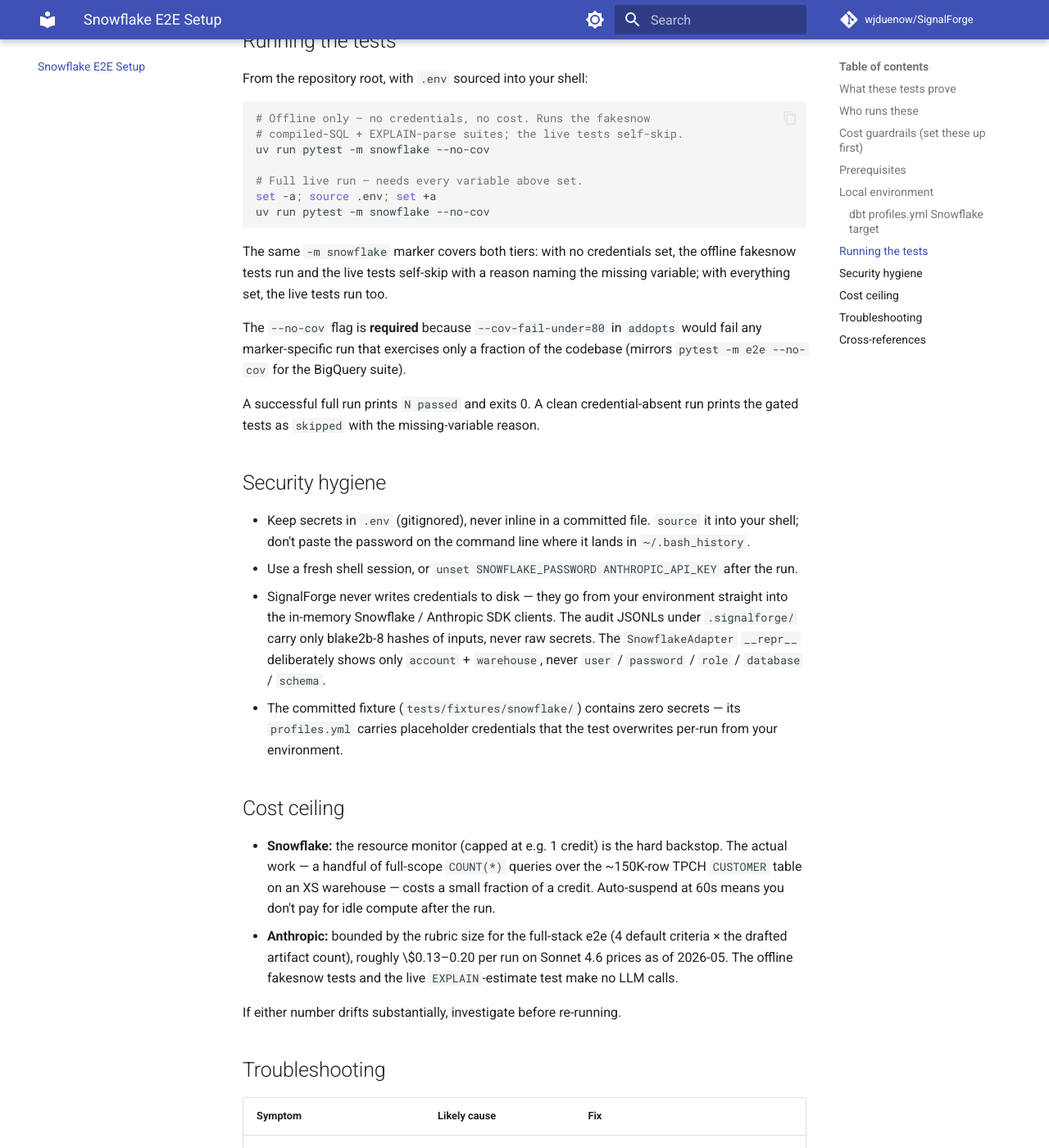
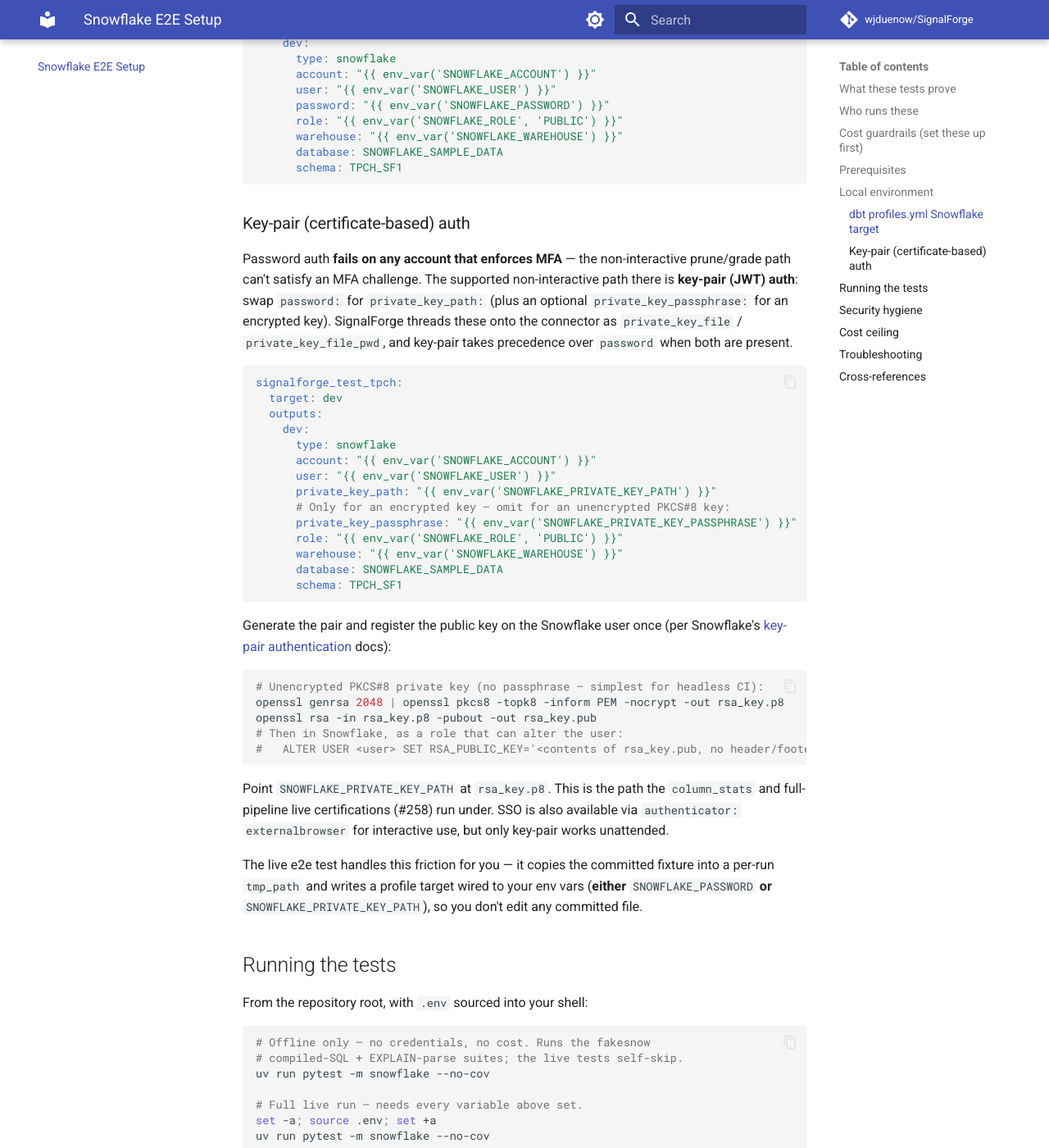
Before and after one commit to wjduenow/SignalForge, an MkDocs documentation site: the page built from docs/snowflake-e2e-setup.md, in a window 1280 px wide and 1400 px high, scrolled down 4017 px. Shown: the whole window at 82% size. Built offline with MkDocs 1.6.1 and Material for MkDocs 9.7.7, drawn with Linux system fonts in a browser that asks for light colours; comment, search, counter and statistics services are not loaded; some of the changed text lies outside the part shown.

Commit message:
docs: document Snowflake key-pair (cert-based) auth in e2e setup
Key-pair (JWT) auth only became functional in #258 (the profile fields
were parsed since #120 but dropped at the connect() call) and the live
cert now requires it — the account enforces MFA, which the headless
password path cannot satisfy. The setup walkthrough documented only
password auth; add the key-pair path (env vars, profile example, openssl
keygen + ALTER USER RSA_PUBLIC_KEY steps, PKCS#8/passphrase edge case)
and extend the security-hygiene note to the .p8 key.

````diff
--- a/docs/snowflake-e2e-setup.md
+++ b/docs/snowflake-e2e-setup.md
@@ -144,7 +144,10 @@ skip-with-reason rather than a confusing failure):
 | `SF_RUN_SNOWFLAKE=1`   | every live test   | Opt-in to the Snowflake-backed branch (the Snowflake analogue of `SF_RUN_BQ=1`). |
 | `SNOWFLAKE_ACCOUNT`    | every live test   | Your account identifier (e.g. `myorg-account1` or `xy12345.us-east-1`). |
 | `SNOWFLAKE_USER`       | every live test   | The login user.                                                         |
-| `SNOWFLAKE_PASSWORD`   | every live test   | The user's password (password auth is the v0.2 default).                |
+| `SNOWFLAKE_PASSWORD`   | auth (option A)   | Password auth. Set **either** this **or** `SNOWFLAKE_PRIVATE_KEY_PATH` (key-pair). |
+| `SNOWFLAKE_PRIVATE_KEY_PATH` | auth (option B) | Path to a PEM private-key file — **key-pair (JWT) auth**. The non-interactive path that works with **MFA-enforced accounts** (a bare password login is rejected there). Takes precedence over `SNOWFLAKE_PASSWORD` when both are set. |
+| `SNOWFLAKE_PRIVATE_KEY_PASSPHRASE` | optional | Passphrase for an encrypted private key. Omit for an unencrypted PKCS#8 key (an empty value is treated as no passphrase, so an empty-passphrase-encrypted key must be re-exported unencrypted). |
+| `SNOWFLAKE_AUTHENTICATOR` | optional | Explicit authenticator — `externalbrowser` for SSO. Leave unset for password / key-pair. (`oauth` and `username_password_mfa` are deferred.) |
 | `SNOWFLAKE_WAREHOUSE`  | every live test   | The XS warehouse compute context for prune/sample queries.              |
 | `ANTHROPIC_API_KEY`    | full-stack e2e    | The LLM seam (draft + grade); starts with `sk-ant-...`.                 |
 | `SNOWFLAKE_ROLE`       | optional          | Override the user's default role if it lacks `SNOWFLAKE_SAMPLE_DATA` access. |
@@ -172,9 +175,55 @@ signalforge_test_tpch:
       schema: TPCH_SF1
 ```
 
+### Key-pair (certificate-based) auth
+
+Password auth **fails on any account that enforces MFA** — the
+non-interactive prune/grade path can't satisfy an MFA challenge. The
+supported non-interactive path there is **key-pair (JWT) auth**: swap
+`password:` for `private_key_path:` (plus an optional
+`private_key_passphrase:` for an encrypted key). SignalForge threads
+these onto the connector as `private_key_file` / `private_key_file_pwd`,
+and key-pair takes precedence over `password` when both are present.
+
+```yaml
+signalforge_test_tpch:
+  target: dev
+  outputs:
+    dev:
+      type: snowflake
+      account: "{{ env_var('SNOWFLAKE_ACCOUNT') }}"
+      user: "{{ env_var('SNOWFLAKE_USER') }}"
+      private_key_path: "{{ env_var('SNOWFLAKE_PRIVATE_KEY_PATH') }}"
+      # Only for an encrypted key — omit for an unencrypted PKCS#8 key:
+      private_key_passphrase: "{{ env_var('SNOWFLAKE_PRIVATE_KEY_PASSPHRASE') }}"
+      role: "{{ env_var('SNOWFLAKE_ROLE', 'PUBLIC') }}"
+      warehouse: "{{ env_var('SNOWFLAKE_WAREHOUSE') }}"
+      database: SNOWFLAKE_SAMPLE_DATA
+      schema: TPCH_SF1
+```
+
+Generate the pair and register the public key on the Snowflake user
+once (per Snowflake's
+[key-pair authentication](https://docs.snowflake.com/en/user-guide/key-pair-auth)
+docs):
+
+```bash
+# Unencrypted PKCS#8 private key (no passphrase — simplest for headless CI):
+openssl genrsa 2048 | openssl pkcs8 -topk8 -inform PEM -nocrypt -out rsa_key.p8
+openssl rsa -in rsa_key.p8 -pubout -out rsa_key.pub
+# Then in Snowflake, as a role that can alter the user:
+#   ALTER USER <user> SET RSA_PUBLIC_KEY='<contents of rsa_key.pub, no header/footer>';
+```
+
+Point `SNOWFLAKE_PRIVATE_KEY_PATH` at `rsa_key.p8`. This is the path the
+`column_stats` and full-pipeline live certifications (#258) run under.
+SSO is also available via `authenticator: externalbrowser` for
+interactive use, but only key-pair works unattended.
+
 The live e2e test handles this friction for you — it copies the
 committed fixture into a per-run `tmp_path` and writes a profile
-target wired to your env vars, so you don't edit any committed file.
+target wired to your env vars (**either** `SNOWFLAKE_PASSWORD` **or**
+`SNOWFLAKE_PRIVATE_KEY_PATH`), so you don't edit any committed file.
 
 ## Running the tests
 
@@ -208,8 +257,12 @@ missing-variable reason.
 
 - Keep secrets in `.env` (gitignored), never inline in a committed
   file. `source` it into your shell; don't paste the password on the
-  command line where it lands in `~/.bash_history`.
+  command line where it lands in `~/.bash_history`. For key-pair auth,
+  keep the `.p8` private key out of the repo (e.g. `chmod 600`, store
+  it outside the working tree) and commit only the public key's
+  fingerprint if anything.
 - Use a fresh shell session, or `unset SNOWFLAKE_PASSWORD
+  SNOWFLAKE_PRIVATE_KEY_PATH SNOWFLAKE_PRIVATE_KEY_PASSPHRASE
   ANTHROPIC_API_KEY` after the run.
 - SignalForge never writes credentials to disk — they go from your
   environment straight into the in-memory Snowflake / Anthropic SDK
````
